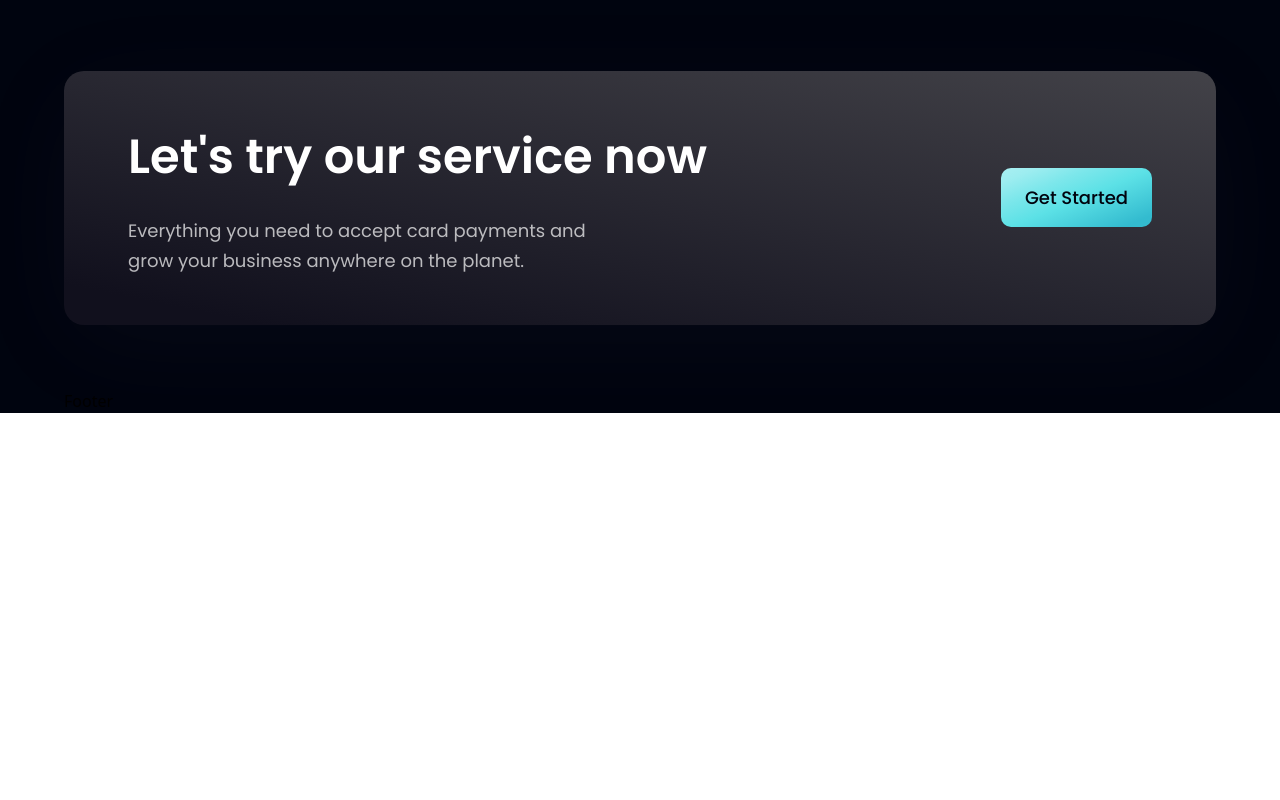
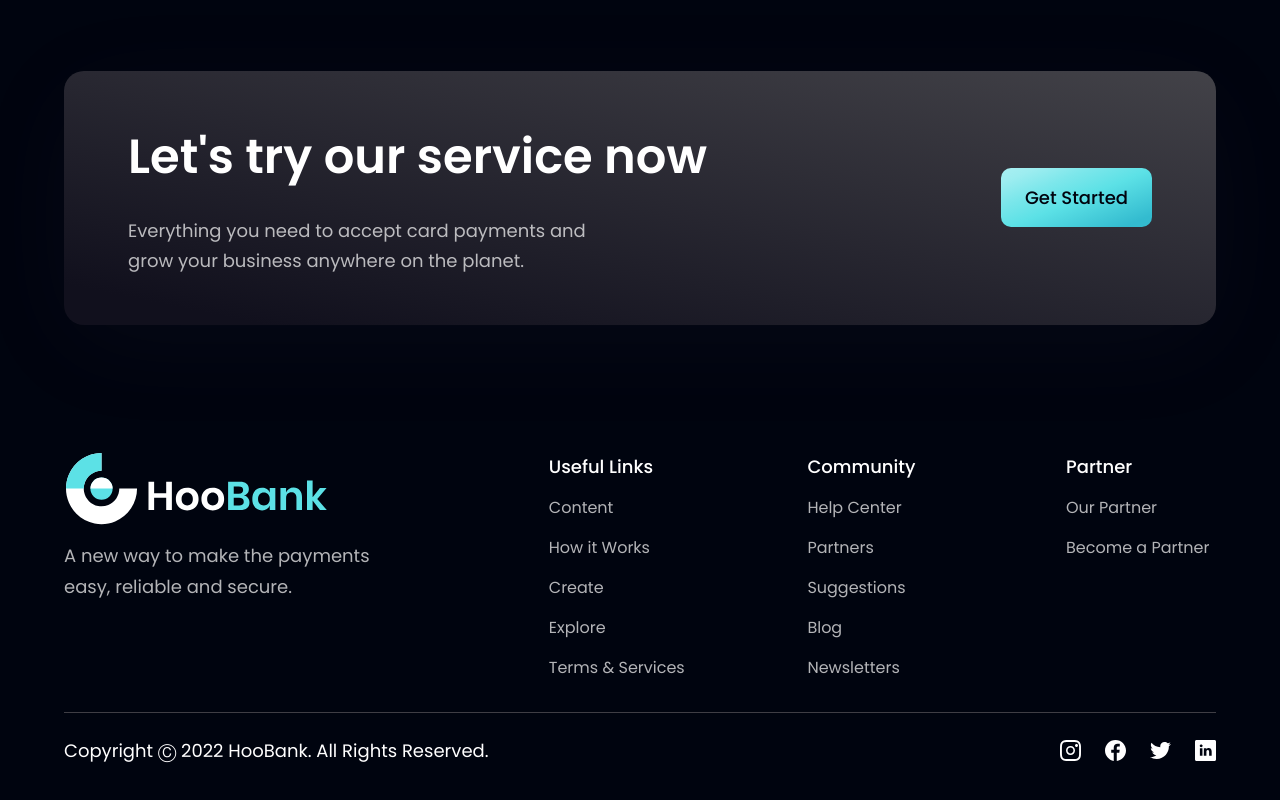
Before and after one commit to jupi1001/react-tailwind, a React (Vite) app: page / in a window 1280 px wide. Shown: the part 4065-4865 px from the top of the page. Before the commit the page ends 4478 px from the top, so only its background shows below. Built offline with nearby package versions, Linux system fonts and the light colour scheme.

Commit message:
Add Footer

```diff
--- a/src/components/Footer.jsx
+++ b/src/components/Footer.jsx
@@ -1,7 +1,58 @@
-import React from "react";
+import styles from "../style";
+import { logo } from "../assets";
+import { footerLinks, socialMedia } from "../constants";
 
-const Footer = () => {
-  return <div>Footer</div>;
-};
+const Footer = () => (
+  <section className={`${styles.flexCenter} ${styles.paddingY} flex-col`}>
+    <div className={`${styles.flexStart} md:flex-row flex-col mb-8 w-full`}>
+      <div className="flex-[1] flex flex-col justify-start mr-10">
+        <img src={logo} alt="hoobank" className="w-[266px] h-[72.14px] object-contain" />
+        <p className={`${styles.paragraph} mt-4 max-w-[312px]`}>
+          A new way to make the payments easy, reliable and secure.
+        </p>
+      </div>
+
+      <div className="flex-[1.5] w-full flex flex-row justify-between flex-wrap md:mt-0 mt-10">
+        {footerLinks.map((footerlink) => (
+          <div key={footerlink.title} className={`flex flex-col ss:my-0 my-4 min-w-[150px]`}>
+            <h4 className="font-poppins font-medium text-[18px] leading-[27px] text-white">{footerlink.title}</h4>
+            <ul className="list-none mt-4">
+              {footerlink.links.map((link, index) => (
+                <li
+                  key={link.name}
+                  className={`font-poppins font-normal text-[16px] leading-[24px] text-dimWhite hover:text-secondary cursor-pointer ${
+                    index !== footerlink.links.length - 1 ? "mb-4" : "mb-0"
+                  }`}
+                >
+                  {link.name}
+                </li>
+              ))}
+            </ul>
+          </div>
+        ))}
+      </div>
+    </div>
+
+    <div className="w-full flex justify-between items-center md:flex-row flex-col pt-6 border-t-[1px] border-t-[#3F3E45]">
+      <p className="font-poppins font-normal text-center text-[18px] leading-[27px] text-white">
+        Copyright Ⓒ 2022 HooBank. All Rights Reserved.
+      </p>
+
+      <div className="flex flex-row md:mt-0 mt-6">
+        {socialMedia.map((social, index) => (
+          <img
+            key={social.id}
+            src={social.icon}
+            alt={social.id}
+            className={`w-[21px] h-[21px] object-contain cursor-pointer ${
+              index !== socialMedia.length - 1 ? "mr-6" : "mr-0"
+            }`}
+            onClick={() => window.open(social.link)}
+          />
+        ))}
+      </div>
+    </div>
+  </section>
+);
 
 export default Footer;
```
